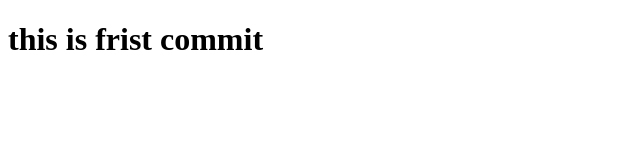
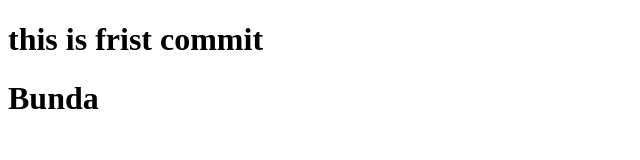
Before and after one commit to AyushPandey021/newcommit, a plain HTML site: page index.html in a window 1280 px wide. Shown: the whole page, without its empty margins (0-640 px from the left). Drawn offline with Linux system fonts and the light colour scheme.

Commit message:
bunda commit

```diff
--- a/index.html
+++ b/index.html
@@ -7,5 +7,6 @@
 </head>
 <body>
   <h1>this is frist commit</h1>
+  <h1>Bunda</h1>
 </body>
 </html>
```
